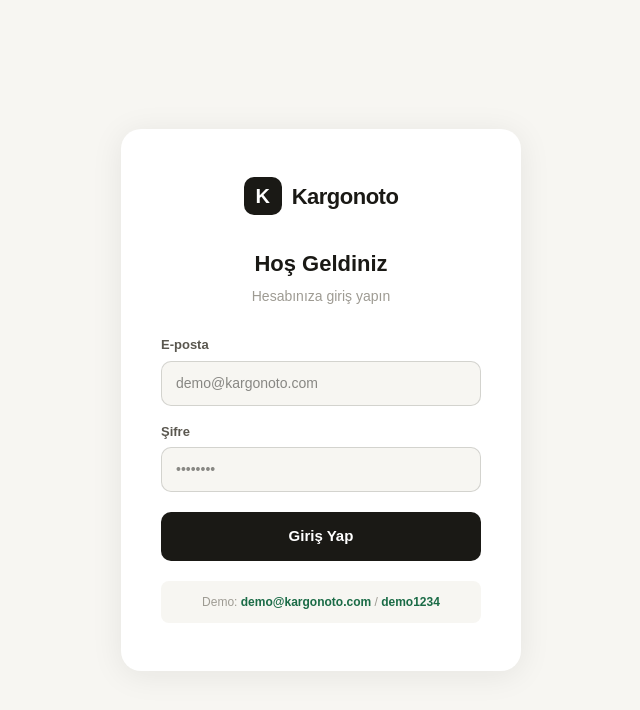
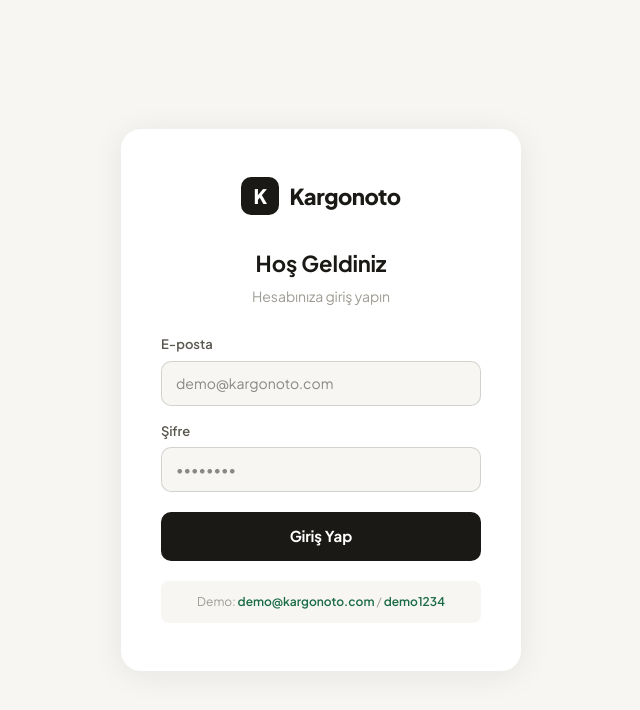
Before and after one commit to Seco5/kargonoto, a Next.js app: page /login in a window 1280 px wide. Shown: the top 710 px of the page, without its empty margins (319-959 px from the left). Built offline with nearby package versions, Linux system fonts and the light colour scheme.

Commit message:
fix: move @import before @tailwind in globals.css

```diff
--- a/app/globals.css
+++ b/app/globals.css
@@ -1,5 +1,5 @@
+@import url('https://fonts.googleapis.com/css2?family=Plus+Jakarta+Sans:wght@300;400;500;600;700;800&display=swap');
 @import "tailwindcss";
-@import url('https://fonts.googleapis.com/css2?family=Plus+Jakarta+Sans:wght@300;400;500;600;700;800&display=swap');
 
 :root {
   --bg: #F7F6F2;
```
